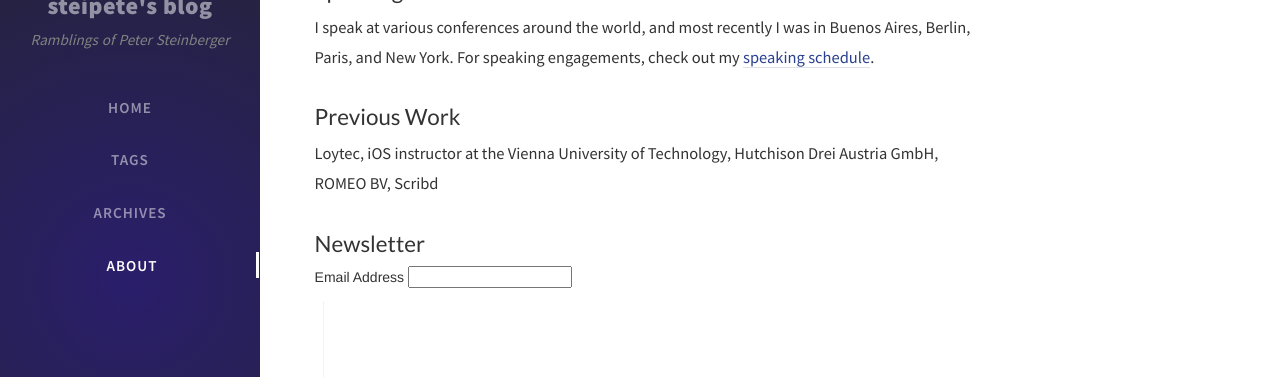
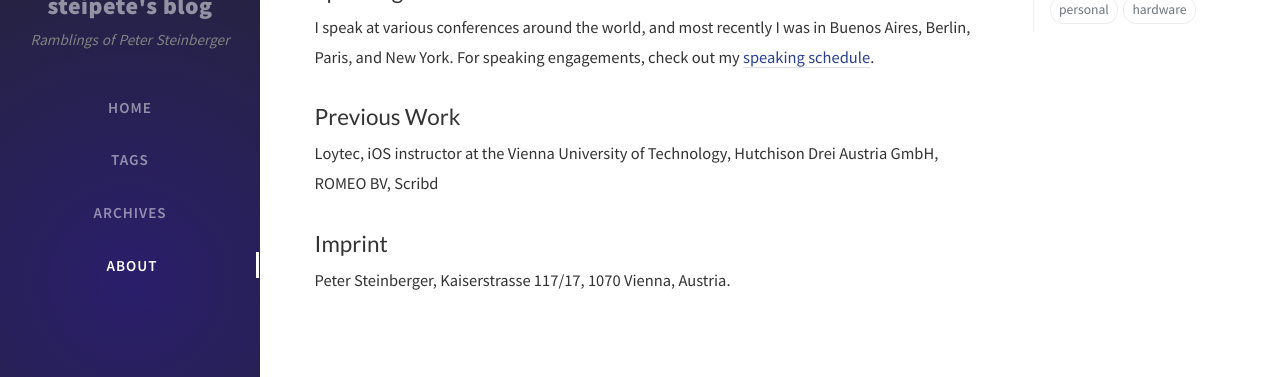
Before and after one commit to steipete/steipete.com, a Jekyll site: the page built from tabs/about.md, in a window 1280 px wide and 900 px high, scrolled down 698 px, cut to the strip 168-545 px from the top of the window. Built offline with Jekyll 4.4.1, drawn with Linux system fonts in a browser that asks for light colours; nearby versions of some CDN libraries; comment, search, counter and statistics services are not loaded.

Commit message:
newsletter

```diff
--- a/_includes/head.html
+++ b/_includes/head.html
@@ -25,6 +25,12 @@
   <!-- google fonts -->
   <link rel="preconnect" href="https://fonts.gstatic.com" crossorigin="anonymous">
   <link rel="dns-prefetch" href="https://fonts.gstatic.com">
+
+  <!-- mailchimp -->
+  <link href="//cdn-images.mailchimp.com/embedcode/classic-10_7.css" rel="stylesheet" type="text/css">
+  <style type="text/css">
+  #mc_embed_signup{background:#fff; clear:left; font:14px Helvetica,Arial,sans-serif; }
+  </style>
 
   <!-- ga -->
   {% if jekyll.environment == 'production' %}
--- a/tabs/about.md
+++ b/tabs/about.md
@@ -18,35 +18,6 @@
 
 Loytec, iOS instructor at the Vienna University of Technology, Hutchison Drei Austria GmbH, ROMEO BV, Scribd
 
-## Newsletter
-
-<!-- Begin Mailchimp Signup Form -->
-<link href="//cdn-images.mailchimp.com/embedcode/classic-10_7.css" rel="stylesheet" type="text/css">
-<style type="text/css">
-	#mc_embed_signup{background:#fff; clear:left; font:14px Helvetica,Arial,sans-serif; }
-	/* Add your own Mailchimp form style overrides in your site stylesheet or in this style block.
-	   We recommend moving this block and the preceding CSS link to the HEAD of your HTML file. */
-</style>
-<div id="mc_embed_signup">
-<form action="https://steipete.us18.list-manage.com/subscribe/post?u=1b30fcd0931c48f4c6b2e30bd&amp;id=0877936fb2" method="post" id="mc-embedded-subscribe-form" name="mc-embedded-subscribe-form" class="validate" target="_blank" novalidate>
-    <div id="mc_embed_signup_scroll">
-
-<div class="mc-field-group">
-	<label for="mce-EMAIL">Email Address </label>
-	<input type="email" value="" name="EMAIL" class="required email" id="mce-EMAIL">
-</div>
-	<div id="mce-responses" class="clear">
-		<div class="response" id="mce-error-response" style="display:none"></div>
-		<div class="response" id="mce-success-response" style="display:none"></div>
-	</div>    <!-- real people should not fill this in and expect good things - do not remove this or risk form bot signups-->
-    <div style="position: absolute; left: -5000px;" aria-hidden="true"><input type="text" name="b_1b30fcd0931c48f4c6b2e30bd_0877936fb2" tabindex="-1" value=""></div>
-    <div class="clear"><input type="submit" value="Subscribe" name="subscribe" id="mc-embedded-subscribe" class="button"></div>
-    </div>
-</form>
-</div>
-
-<!--End mc_embed_signup-->
-
 ## Imprint
 
 Peter Steinberger, Kaiserstrasse 117/17, 1070 Vienna, Austria.
```
